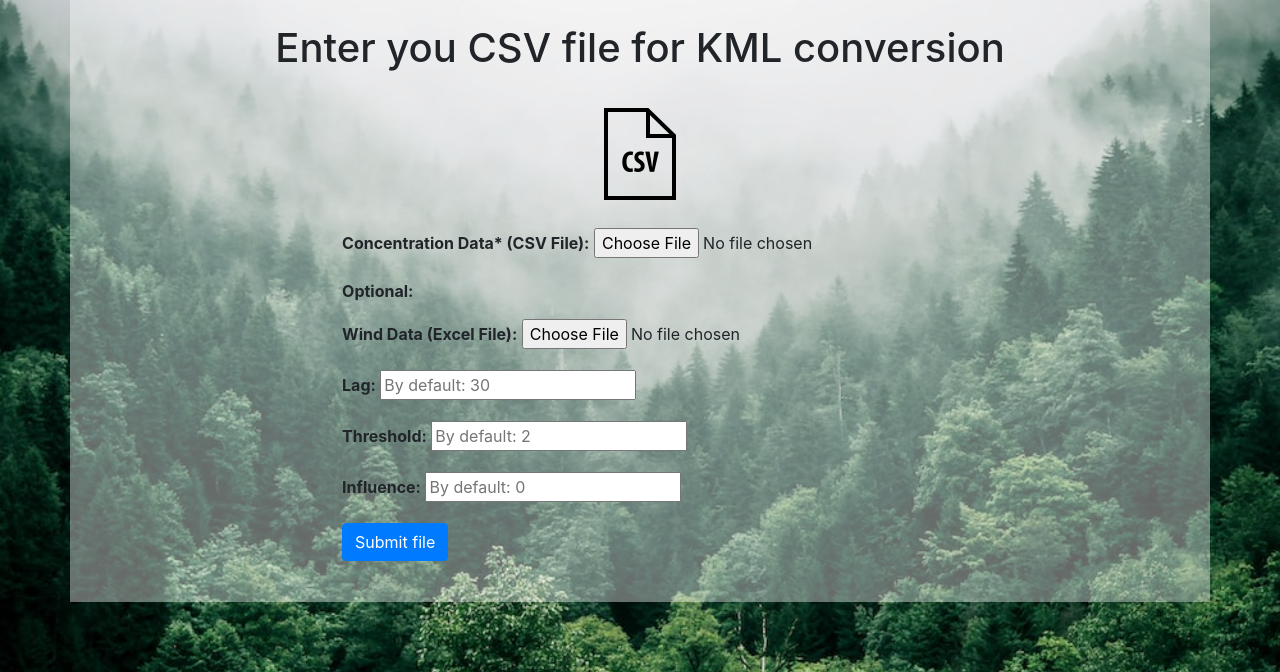
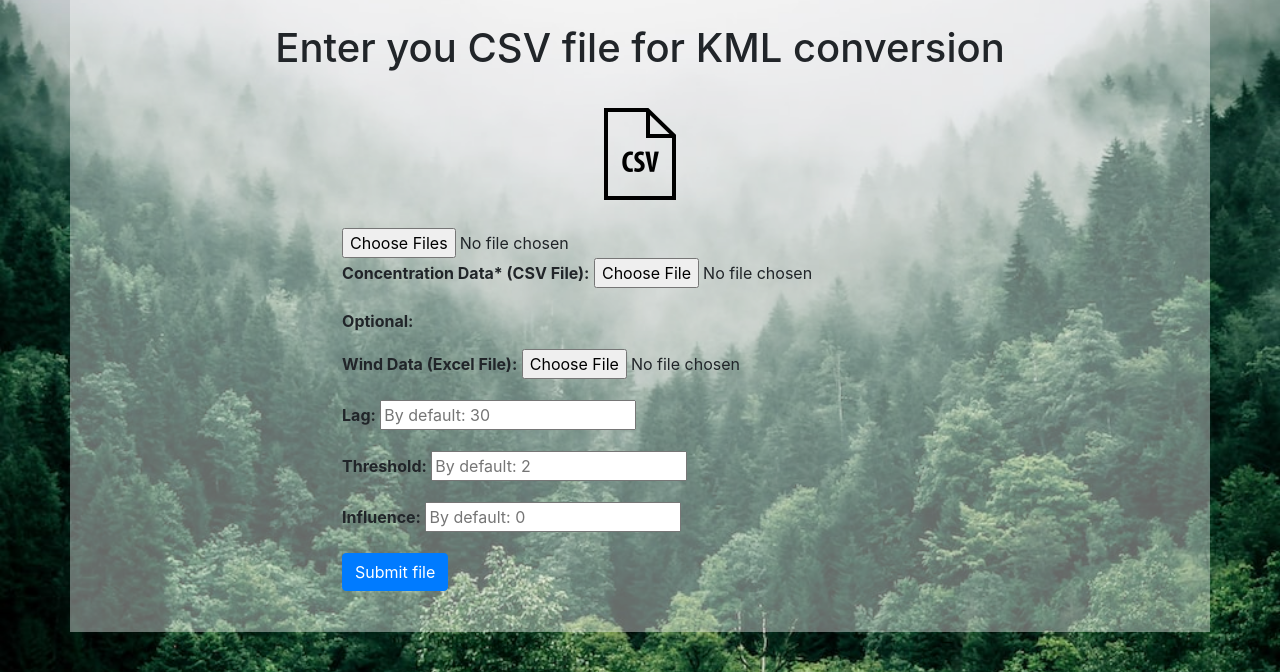
Before and after one commit to HBmem/Air-Pollution-Website, a Django app: page / in a window 1280 px wide. Shown: the part 105-777 px from the top of the page. Run offline with Django 4.2, Linux system fonts and the light colour scheme; some libraries are stand-ins or nearby versions.

Commit message:
APP-19 Begin work on dropzonejs

```diff
--- a/air_pollution_website/website/templates/website/base.html
+++ b/air_pollution_website/website/templates/website/base.html
@@ -43,6 +43,7 @@
     <script src="https://unpkg.com/dropzone@5/dist/min/dropzone.min.js"></script>
 
     <script src="../../static/website/function.js"></script>
+    <script src="https://unpkg.com/dropzone@5/dist/min/dropzone.min.js"></script>
     {% comment %} <script src="../../static/website/main.js"></script> {% endcomment %}
 </body>
 </html>
--- a/air_pollution_website/website/templates/website/home.html
+++ b/air_pollution_website/website/templates/website/home.html
@@ -17,8 +17,15 @@
         <br>
 
         <div class="row justify-content-center">
-            <form method="post" enctype="multipart/form-data" >
+            <form action="/home" method="post" enctype="multipart/form-data" >
                 {% csrf_token %}
+
+                <div class="dropzone" id="myDropzone">
+                    <div class="fallback">
+                        <input type="file" type='file' multiple />
+                    </div>
+                </div>
+
                 <p>
                     <label for="fileName"><b>Concentration Data* (CSV File): </b></label>
                     <input type="file" id="fileID" name="fileName" required accept=".csv">
```
